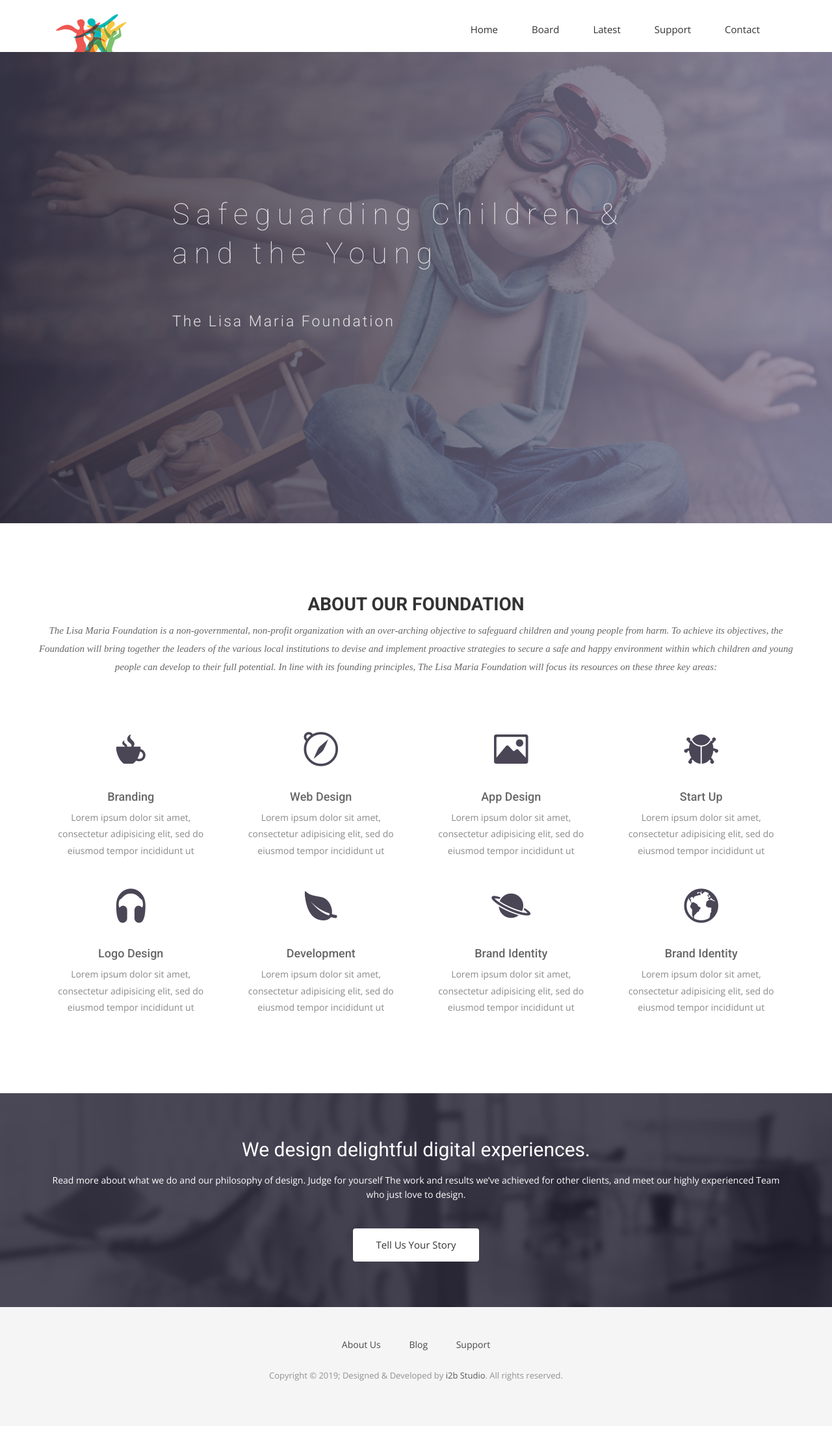
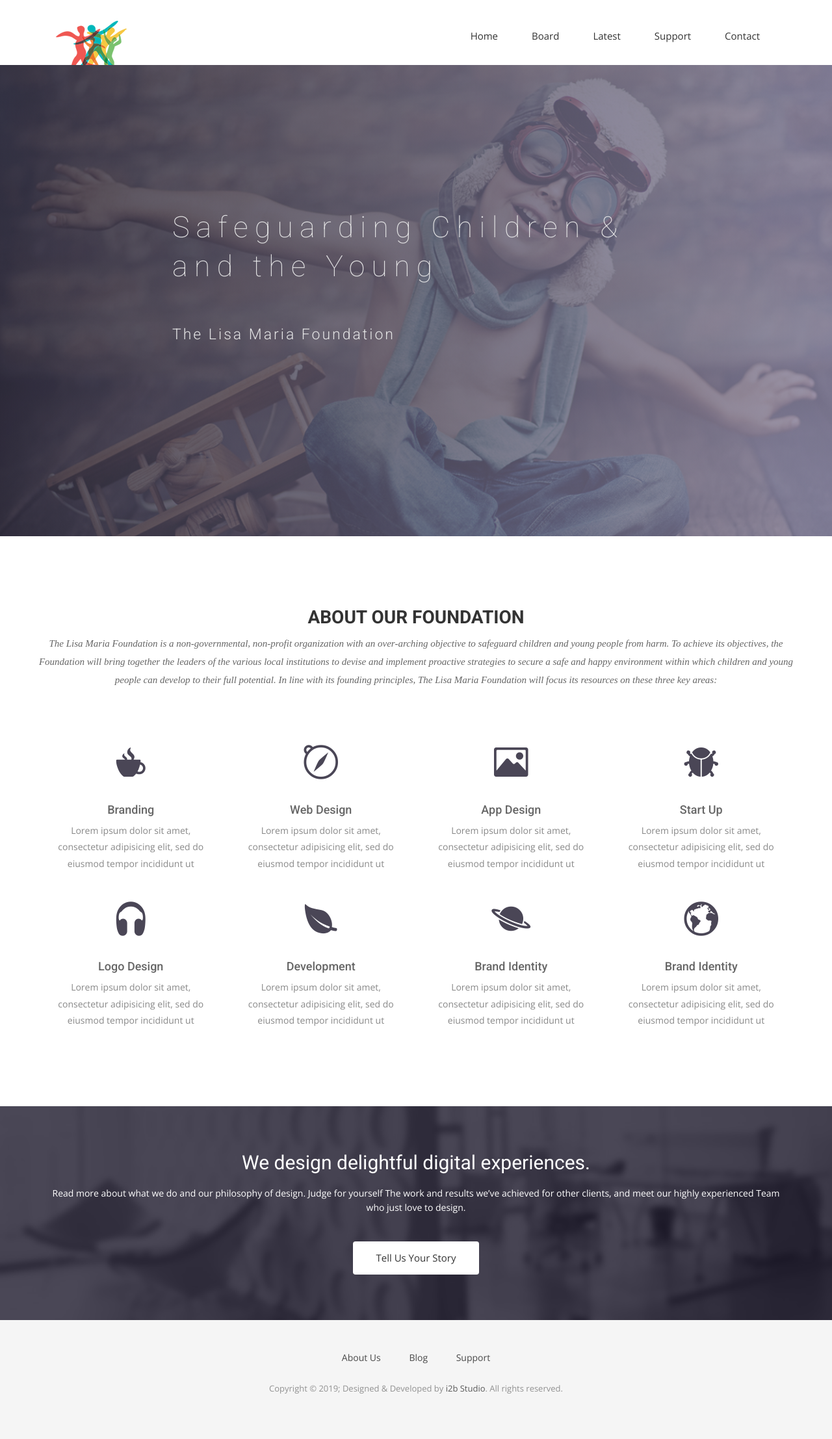
Before and after one commit to jurgencalleja/Lisa-Maria-Foundation, a Jekyll site: the page built from index.html, in a window 1280 px wide. Shown: the whole page at 65% size. Built offline with Jekyll 4.4.1, drawn with Linux system fonts in a browser that asks for light colours; nearby versions of some CDN libraries; some web fonts are replaced.

Commit message:
css changes

```diff
--- a/css/airspace.css
+++ b/css/airspace.css
@@ -66,7 +66,7 @@ a:active {
 --*/
 header {
   background: #fff;
-  padding: 15px 0;
+  padding: 25px 0;
 }
 header .navbar {
   margin-bottom: 0px;
```
